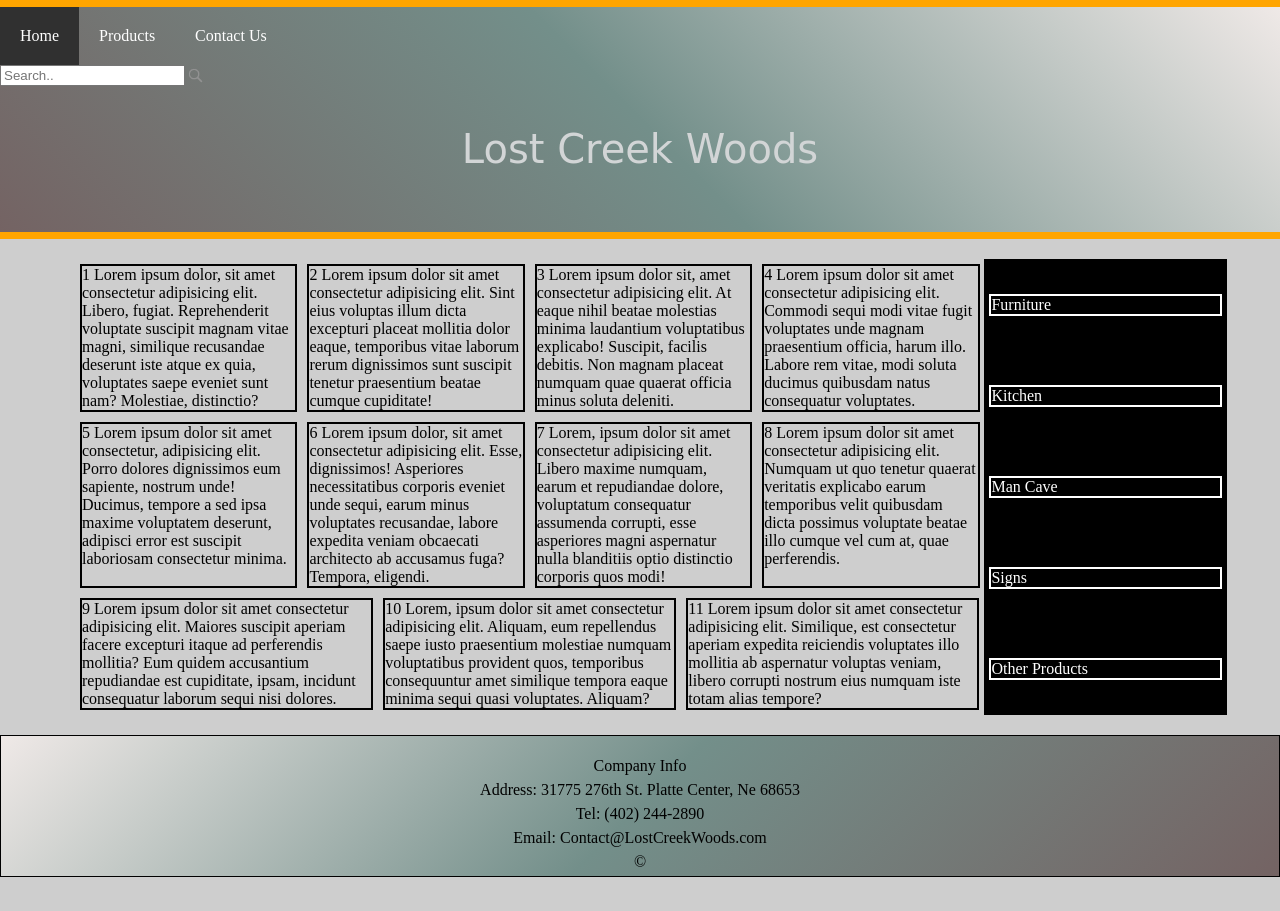
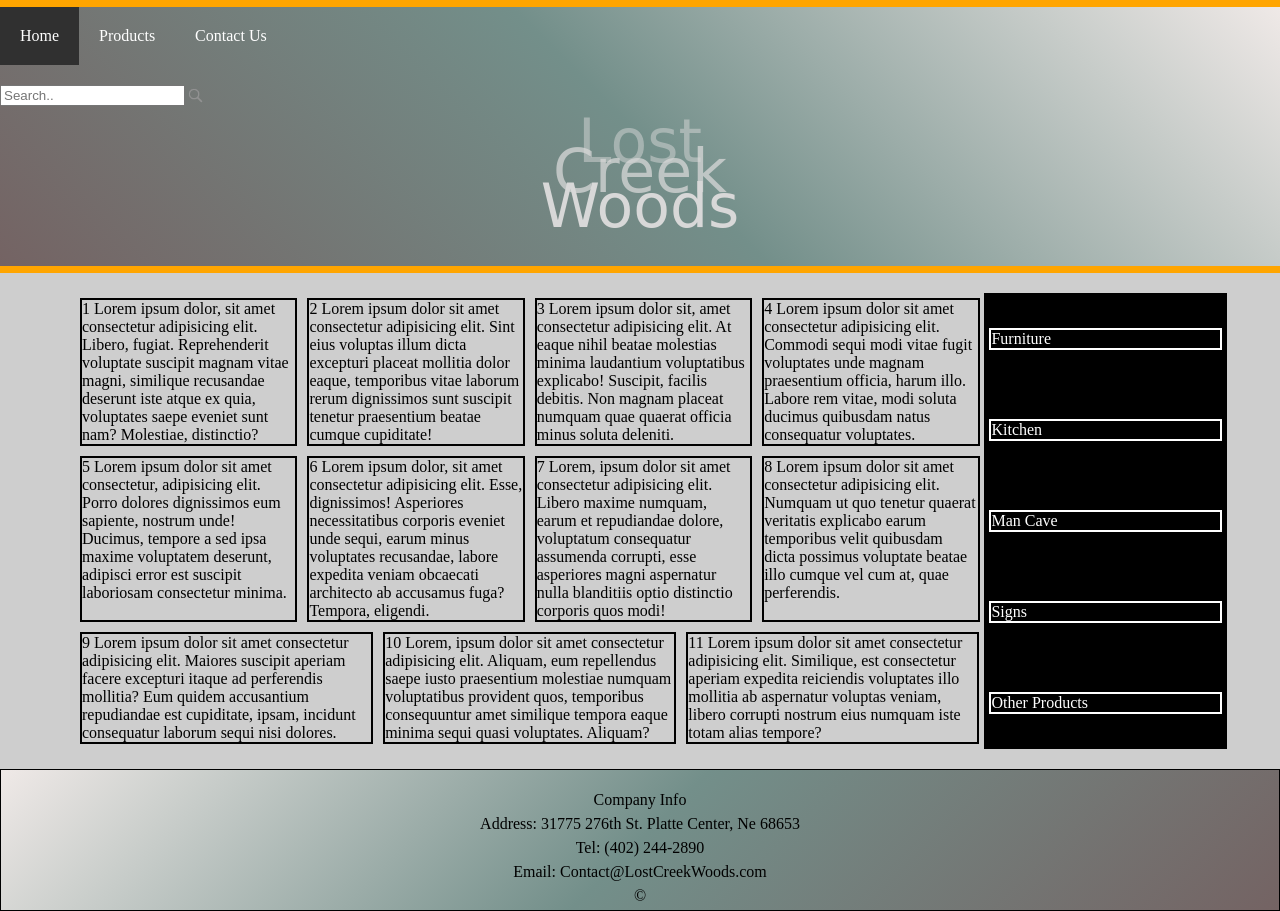
Before and after one commit to ebecker03/Company-Website, a plain HTML site: page index.html in a window 1280 px wide. Before the commit the page ends 877 px from the top, so only its background shows below. Drawn offline with Linux system fonts and the light colour scheme; a web font is replaced by a local one.

Commit message:
added logo and sized it and adjusted nav and search bar margins to work with logo

```diff
--- a/assets/css/styles.css
+++ b/assets/css/styles.css
@@ -12,15 +12,35 @@ header {
 
 .name {
     font-family: 'Rye', cursive;
-    font-size: 40px;
-    color: #d2d5d6;
+    font-size: 60px;
+    color: #d8d8d8;
     text-align: center;
-    padding-bottom: 20px;
+    margin-top: -20px;
+    margin-bottom: -10px;
 }
+
+.logo{
+    position: relative;
+    opacity: 0.5;
+}
+
+.abslogo {
+    position: relative;
+    bottom: 20px;
+    opacity: 0.75;
+}
+
+.abslogo1 {
+    position: relative;
+    bottom: 35px;
+}
+
+
 
 /* navBar */
 nav {
     background-image: linear-gradient(45deg, rgb(116, 99, 99), #738f8a, #efe9e7);
+    /* background-image: url(assets/pictures/old-wood-original-file.jpg) height: 100px; width: 100px;; */
     border-bottom: 7px solid orange;
     border-top: 7px solid orange;
 }
@@ -29,12 +49,14 @@ nav {
     flex-flow: row wrap;
     justify-content: flex-start;
     width: 85%;
+    margin-bottom: 20px;
 }
 
 form {
     display: inline-flex;
     flex-flow: row wrap;
     justify-content: flex-end;
+    margin-bottom: 20px;
 }
 
 .links {
--- a/index.html
+++ b/index.html
@@ -15,20 +15,32 @@
     <nav>
         <div class="nav-container">
 
-                <a href="index.html"><div class="links active">Home</div></a>
+            <a href="index.html">
+                <div class="links active">Home</div>
+            </a>
 
             <a href="sales.html">
                 <div class="links">Products</div>
             </a>
 
-                <a href="contact.html"><div class="links">Contact Us</div></a>
+            <a href="contact.html">
+                <div class="links">Contact Us</div>
+            </a>
 
         </div>
         <form>
             <input type="text" placeholder="Search.." name="search" />
-            <input class="icon" type="image" src="assets/pictures/search.png" name="icon"/>
+            <input class="icon" type="image" src="assets/pictures/search.png" name="icon" />
         </form>
-        <p class="name">Lost Creek Woods</p>
+        <div class="logo">
+            <p class="name">Lost</p>
+        </div>
+        <div class="abslogo">
+            <p class="name">Creek</p>
+        </div>
+        <div class="abslogo1">
+            <p class="name">Woods</p>
+        </div>
     </nav>
 
     <!-- <header class="header-container">
```
Also changed, not shown: 1 other file.
